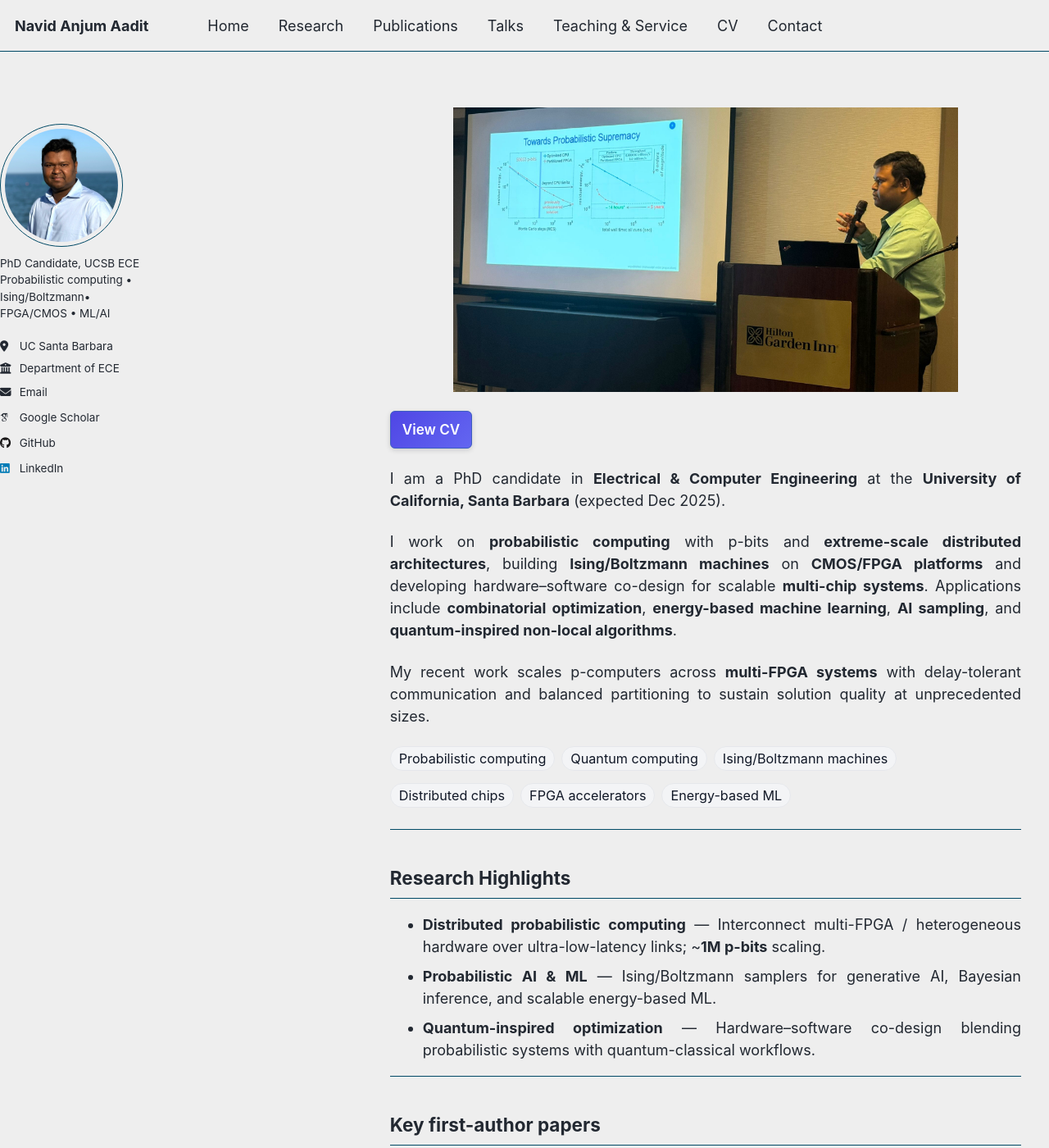
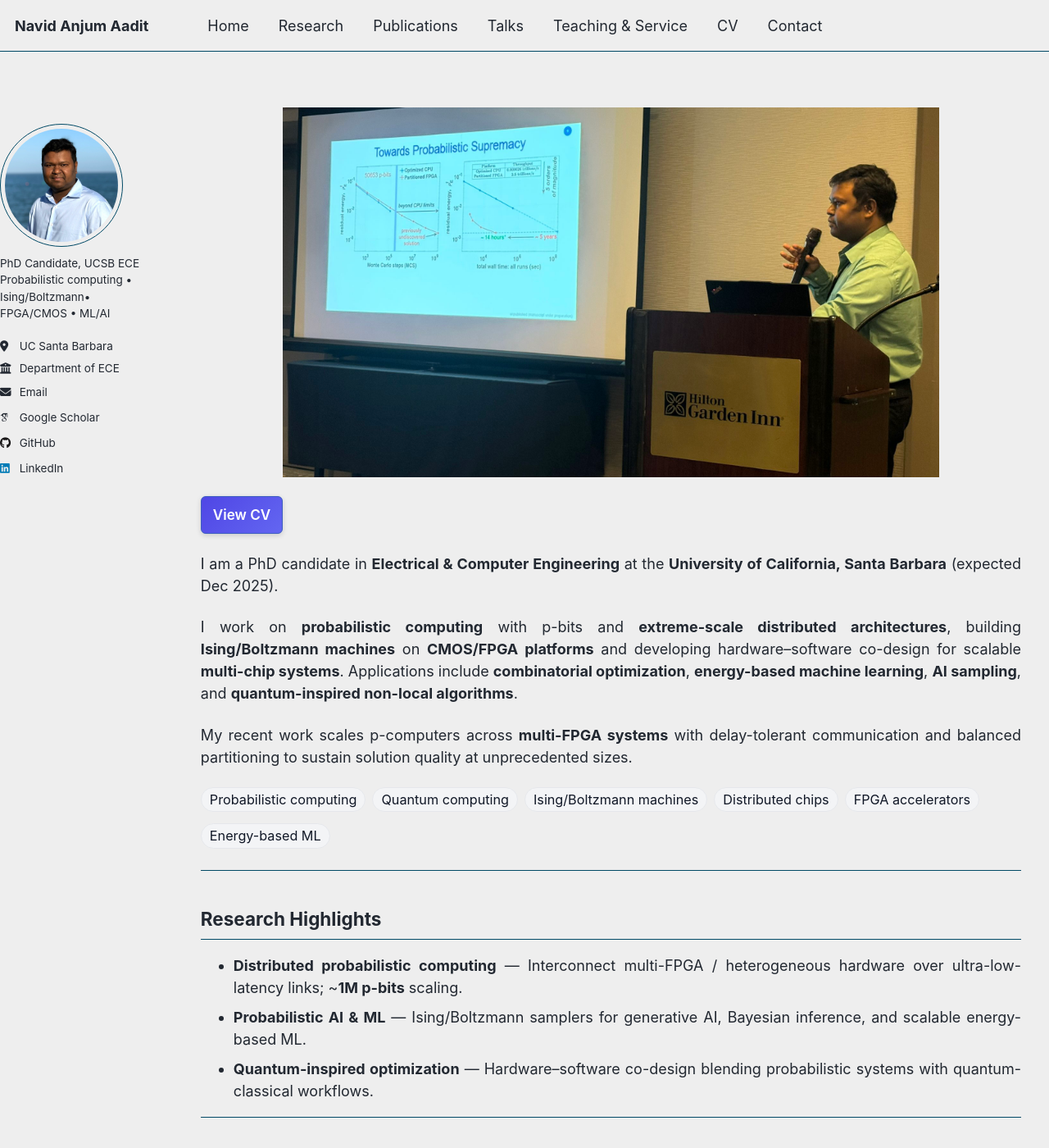
Before and after one commit to navidaadit/navidaadit.github.io, a Jekyll site: the page built from _pages/about.md, in a window 1280 px wide and 1400 px high. Shown: the whole window at 82% size. Built offline with Jekyll 4.4.1, drawn with Linux system fonts in a browser that asks for light colours; some web fonts are replaced.

Commit message:
Update _custom.scss

```diff
--- a/_sass/_custom.scss
+++ b/_sass/_custom.scss
@@ -394,30 +394,27 @@
   }
 }
 
-/* Ensure sidebar stacks above content when dropdown is open */
-.sidebar{ position: relative !important; z-index: 2000 !important; }
+/* ===== Sidebar lane without huge gap (iPad/desktop) ===== */
+:root{
+  --sidebar-w: 200px;   /* actual sidebar width */
+  --sidebar-gap: 18px;  /* small gutter between sidebar and content */
+}
 
-/* ==== iPad/desktop: reserve a lane for the fixed left sidebar ==== */
 @media (min-width:1024px){
-  /* Sidebar: fixed, not floating, with a known width */
+  /* Keep sidebar fixed and predictable */
   .sidebar{
     position: fixed !important;
-    top: var(--masthead-height, 70px) !important; /* keeps it under the masthead */
+    top: var(--masthead-height, 70px) !important;
     left: 0 !important;
-    width: 250px !important;                      /* adjust if your sidebar is wider/narrower */
-    float: none !important;                       /* prevents main from being pushed below */
+    width: var(--sidebar-w) !important;
+    float: none !important;        /* prevents main from dropping underneath */
+    z-index: 10;
   }
 
-  /* Main content: shift right by sidebar width + a small gutter */
-  #main{
-    margin-left: calc(250px + 28px) !important;   /* 28px = comfy gutter; tweak if needed */
+  /* Shift ONLY the content wrapper, not multiple containers */
+  .initial-content{
+    margin-left: calc(var(--sidebar-w) + var(--sidebar-gap)) !important;
   }
-
-  /* If your layout doesn't use #main, use this fallback instead (or in addition): */
-  /* .page__inner{ margin-left: calc(250px + 28px) !important; } */
 }
 
-/* If you previously added padding-left on .initial-content for the sidebar, undo it: */
-@media (min-width:1024px){
-  .initial-content{ padding-left: 16px !important; } /* just your normal inner padding */
-}
+/* If you previously set margin-left on #main or .page__inner, delete those rules. */
```
